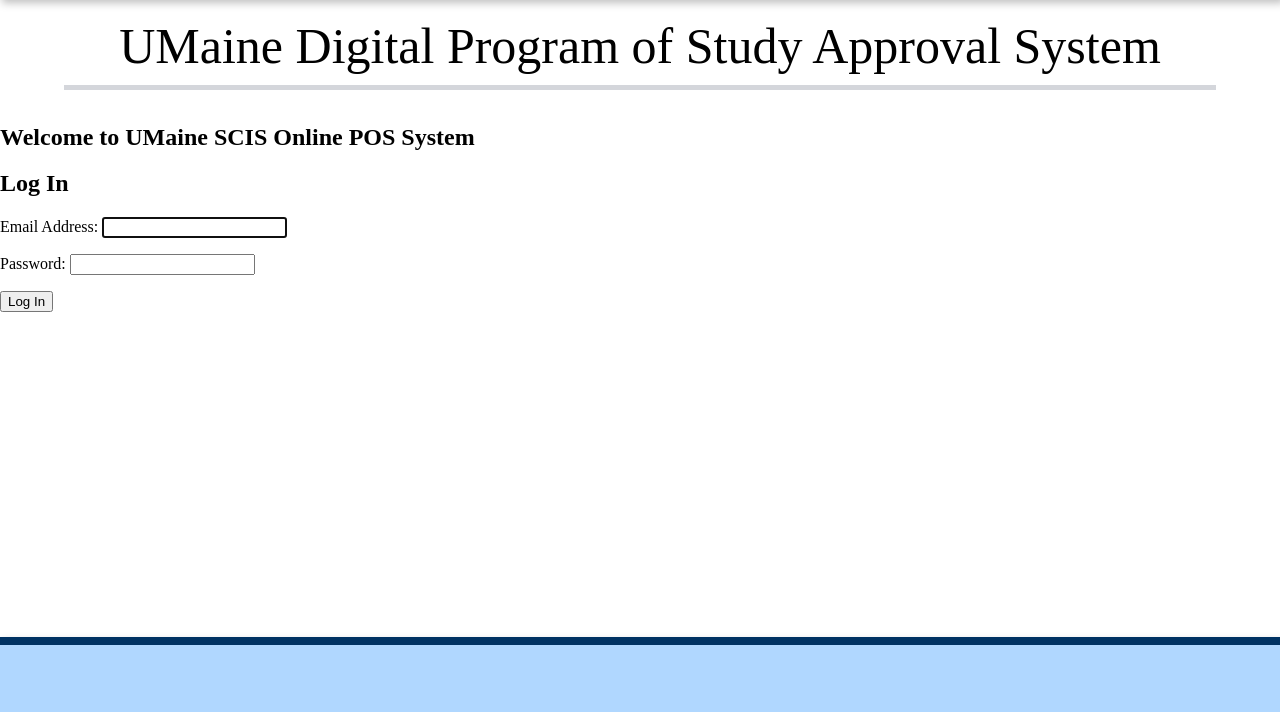
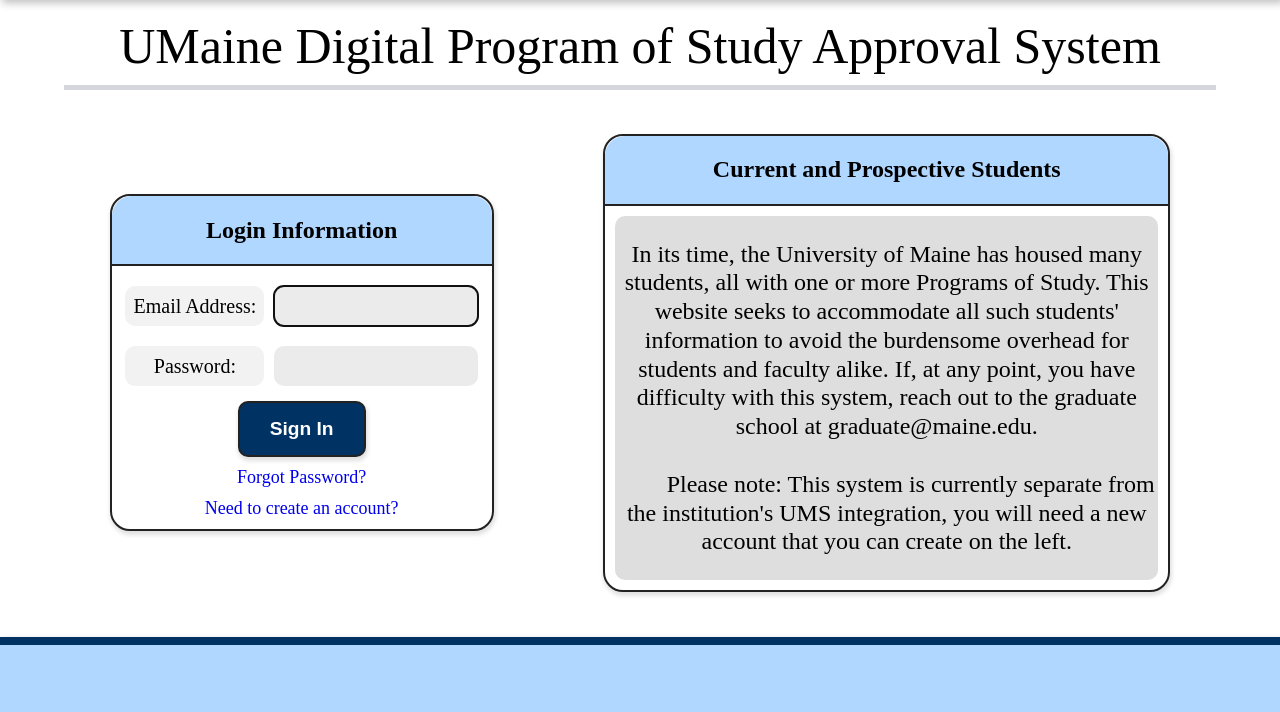
Before and after one commit to liamblair/Integral-Solutions, a Django app: page /accounts/login/ in a window 1280 px wide. Shown: the part 88-800 px from the top of the page. Run offline with Django 3.2, Linux system fonts and the light colour scheme.

Commit message:
Create login display, add text for information, include links

```diff
--- a/src/static/accounts/styles.css
+++ b/src/static/accounts/styles.css
@@ -19,6 +19,7 @@ h2{
     height: fit-content;
     max-height: 70vh;
     overflow-y: auto;
+    align-items: center;
     gap: 10px;
 }
 
--- /dev/null
+++ b/src/static/login/styles.css
@@ -0,0 +1,167 @@
+/*
+Clean up the container-container to become a colum-based instead of row-based
+at narrower widths of a display.
+*/
+
+.container-container {
+  display: flex;
+  flex-direction: row;
+  justify-content: space-evenly;
+  align-items: center;
+  padding: 10px;
+  gap: 10px;
+}
+
+.container-login {
+  box-shadow: 1px 3px 4px 1px rgba(0, 0, 0, 0.12);
+  background-color: #ffffff;
+  width: 30%;
+  min-width: fit-content;
+  border-radius: 20px;
+  border: 2px solid #222;
+}
+
+.container-header {
+  box-sizing: border-box;
+  width: 100%;
+  height: 70px;
+  display: flex;
+  flex-direction: row;
+  justify-content: space-evenly;
+  align-items: center;
+  background-color: #b0d7ff;
+  overflow: visible;
+  border-radius: 20px 20px 0px 0px;
+  border-color: #222;
+  border-style: solid;
+  border-top-width: 0px;
+  border-bottom-width: 2px;
+  border-left-width: 0px;
+  border-right-width: 0px;
+}
+
+h2{
+  margin: .3em;
+}
+
+.container-base{
+  padding: 5px;
+  display: flex;
+  flex-direction: column;
+  justify-content: center;
+  align-items: center;
+}
+
+.sign-in-form{
+  width: 98%;
+}
+
+.row-base {
+  width: 100%;
+  height: 40px;
+  min-height: fit-content;
+  display: flex;
+  flex-direction: row;
+  justify-content: space-around;
+  align-items: center;
+  margin: 10px 0;
+}
+
+.row-base label {
+  width: 40%;
+  min-height: 30px;
+  height: 100%;
+  font-weight: 400;
+  font-style: normal;
+  font-family: "EB Garamond", serif;
+  color: #000000;
+  font-size: 20px;
+  text-align: center;
+  background-color: rgba(128, 128, 128, 0.1);
+  border-radius: 10px;
+  display: flex;
+  flex-direction: column;
+  justify-content: center;
+  margin: 5px;
+  padding: 0 5px;
+}
+
+.row-base input {
+  background-color: rgb(235, 235, 235);
+  min-height: 30px;
+  height: 100%;
+  font-size: 16px;
+  width: 60%;
+  margin: 5px;
+  padding: 0 5px;
+  border-radius: 10px;
+  border: 0px;
+  border-color: rgba(128, 128, 128, 0.1);
+  color: rgb(51, 51, 51);
+}
+
+.btn{
+  display: flex;
+  flex-direction: row;
+  justify-content: center;
+  align-items: center;
+  box-shadow: 1px 3px 4px 1px rgba(0, 0, 0, 0.12);
+  border-radius: 10px;
+  padding: 15px 30px;
+  border: 2px solid #222;
+  background-color: rgb(0, 50, 99);
+  color:white;
+  margin: 5px auto;
+  font-weight: bolder;
+  font-size: larger;
+}
+
+
+.btn:hover {
+  cursor: pointer;
+}
+
+.login-option {
+  text-decoration: none;
+  margin: 5px;
+  font-size: large;
+}
+
+.container-information{
+  max-width: 45%;
+  width: fit-content;
+  box-sizing: border-box;
+  box-shadow: 1px 3px 4px 1px rgba(0, 0, 0, 0.12);
+  background-color: #ffffff;
+  overflow: visible;
+  border-radius: 20px;
+  border: 2px solid #222;
+}
+
+.container-word-holder{
+  display: flex;
+  flex-direction: row;
+  justify-content: space-evenly;
+  align-items: center;
+  background-color: #dedede;
+  overflow: visible;
+  border-radius: 10px;
+  margin: 10px;
+}
+
+p{
+  text-align: center;
+  flex-shrink: 0;
+  width: 100%;
+  height: auto;
+  white-space: pre-wrap;
+  word-wrap: break-word;
+  word-break: break-word;
+  font-weight: 400;
+  font-style: normal;
+  font-family: "EB Garamond", serif;
+  color: #000000;
+  font-size: 24px;
+  letter-spacing: 0px;
+  line-height: 1.2;
+}
--- a/src/templates/registration/login.html
+++ b/src/templates/registration/login.html
@@ -1,14 +1,46 @@
 <!-- templates/registration/login.html -->
 {% extends 'base.html' %}
 
+{% load static %}
+
+{% block extrahead %}
+<link rel="stylesheet" href="{% static 'login/styles.css' %}">
+{% endblock %}
+
 {% block title %}Login{% endblock %}
 
+
 {% block content %}
-<h2>Welcome to UMaine SCIS Online POS System</h2>
-<h2>Log In</h2>
-<form method="post">
-  {% csrf_token %}
-  {{ form.as_p }}
-  <button type="submit">Log In</button>
-</form>
+<div class="container-container">
+  <div class="container-login">
+    <div class="container-header">
+      <h2>Login Information</h2>
+    </div>
+    <div class="container-base">
+      <form method="post" class="sign-in-form">
+        {% csrf_token %}
+        {% for field in form %}
+        <div class="row-base">
+          {{ field.label_tag }} {{ field }}
+        </div>
+        {% endfor %}
+        <button type="submit" class="btn">Sign In</button>
+      </form>
+      <a class="login-option" href="{% url 'register' %}">Forgot Password?</a>
+      <a class="login-option" href="{% url 'register' %}">Need to create an account?</a>
+    </div>
+  </div>
+  <div class="container-information">
+    <div class="container-header">
+      <h2>
+        Current and Prospective Students
+      </h2>
+    </div>
+    <div class="container-word-holder">
+      <p>In its time, the University of Maine has housed many students, all with one or more Programs of Study. This website seeks to accommodate all such students' information to avoid the burdensome overhead for students and faculty alike. If, at any point, you have difficulty with this system, reach out to the graduate school at graduate@maine.edu.
+
+        Please note: This system is currently separate from the institution's UMS integration, you will need a new account that you can create on the left.</p>
+    </div>
+  </div>
+</div>
 {% endblock %}
```
